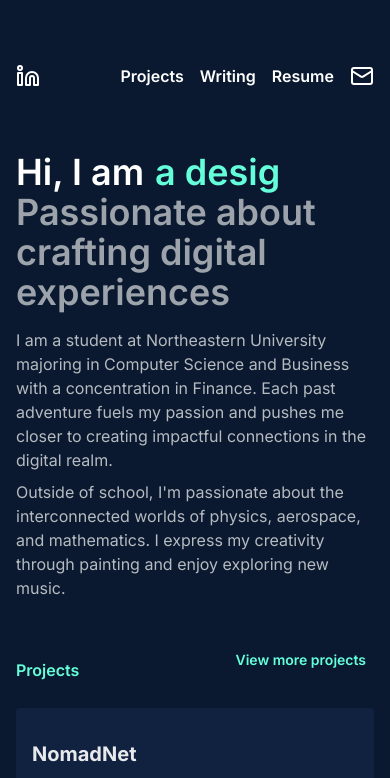
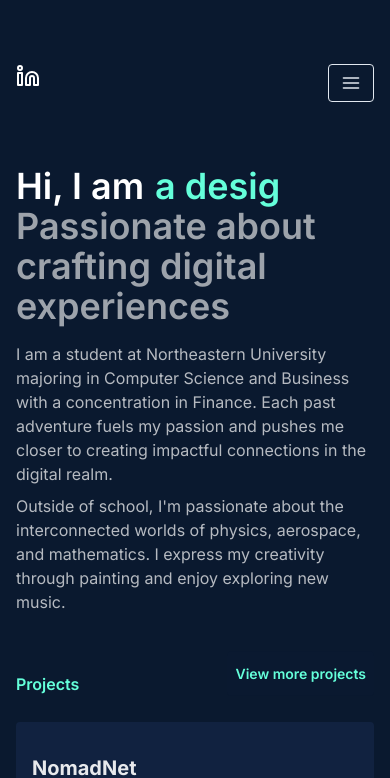
Before and after one commit to Sedanah/final-portfolio, a Next.js app: page / in a window 390 px wide. Shown: the top 778 px of the page. Built offline with nearby package versions, Linux system fonts and the light colour scheme.

Commit message:
upd styling

```diff
--- /dev/null
+++ b/src/app/Navbar.js
@@ -0,0 +1,48 @@
+import React from 'react';
+import Link from "next/link";
+import { Mail } from "lucide-react";
+import { AlignJustify, X } from 'lucide-react';
+
+const Navbar = () => {
+
+    const [navbarOpen, setNavbarOpen] = React.useState(false);
+    return (
+        <nav>
+        <div className = "mobile-menu block md:hidden">
+            {
+                !navbarOpen ? (
+                    <button onClick={() => setNavbarOpen(true)} className = "flex items-center px-3 py-2 border rounded border-slate-200  hover:text-white text-slate-200">
+                    <AlignJustify className = "h-5 w-5" />
+                    </button>
+                ) : (
+                    <button onClick={() => setNavbarOpen(false)} className = "flex items-center px-3 py-2 border rounded border-slate-200  hover:text-white text-slate-200">
+                    <X className = "h-5 w-5" />
+                    </button>
+                )
+            }
+        </div>
+        <div className = "menu hidden md:block md:w-auto">
+        <div className = "flex flex-wrap items-center justify-between mx-auto gap-4">
+        <Link href="/projects" className="text-base font-semibold text-white hover:text-[#64ffda]">
+            Projects
+          </Link>
+          <Link href="/writing" className="text-base font-semibold text-white hover:text-[#64ffda]">
+            Writing
+          </Link>
+          <Link
+            href="/Resume.pdf"
+            className="text-base font-semibold text-white hover:text-[#64ffda]">
+            Resume
+            </Link>
+          <Link className="text-base font-semibold text-white  hover:text-[#64ffda]" href="mailto:mashhour.h@northeastern.edu">
+            <Mail/>
+</Link>
+</div>
+            </div>
+        </nav>
+
+    );
+
+};
+
+export default Navbar;
--- a/src/app/page.js
+++ b/src/app/page.js
@@ -4,6 +4,7 @@ import { TypeAnimation } from "react-type-animation";
 import { useEffect, useState } from "react";
 import { Github, Heart, Share, BookMarked, Linkedin, Link2, Mail } from "lucide-react";
 import { motion } from 'framer-motion';
+import Navbar from "./Navbar.js";
 
 
 
@@ -45,7 +46,7 @@ export default function Home() {
 
    {/* //make a responsive side navbar when the screen is small */}
 
-<nav className="flex gap-4">
+{/* <nav className="flex gap-4">
         <Link href="/projects" className="text-base font-semibold text-white hover:text-[#64ffda]">
             Projects
           </Link>
@@ -60,8 +61,8 @@ export default function Home() {
           <Link className="text-base font-semibold text-white  hover:text-[#64ffda]" href="mailto:mashhour.h@northeastern.edu">
             <Mail/>
           </Link>
-        </nav>
-
+        </nav> */}
+<Navbar/>
 
         </motion.div>
       </header>
```
